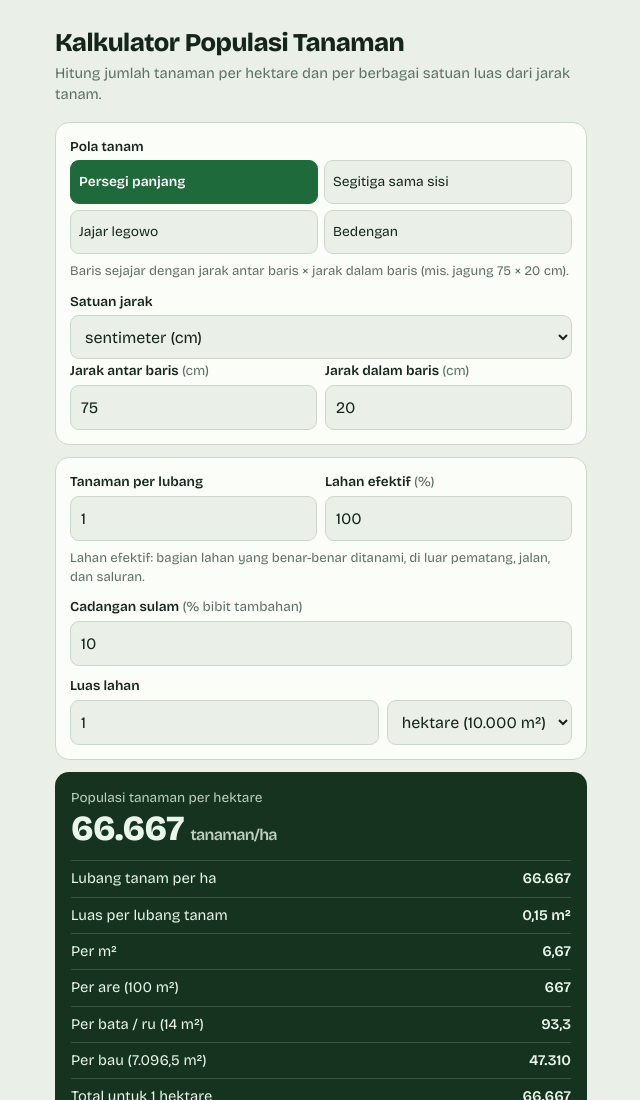
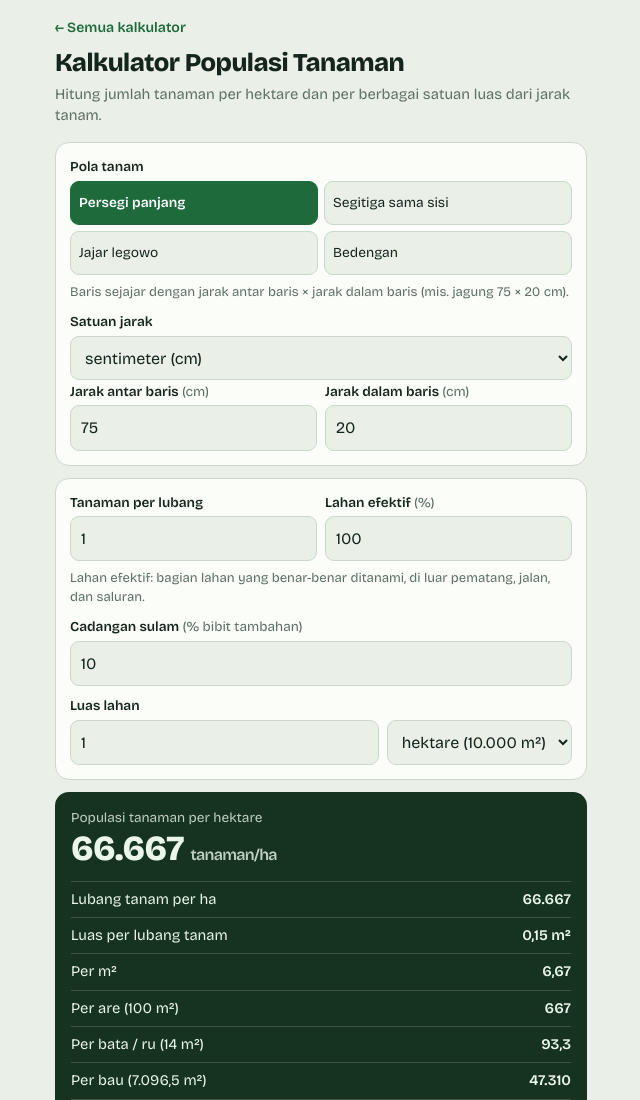
Before and after one commit to meer-sa/Kalkulator-Pertanian, a plain HTML site: page populasi-tanaman/index.html in a window 1280 px wide. Shown: the top 1100 px of the page, without its empty margins (319-959 px from the left). Drawn offline with nearby package versions, Linux system fonts and the light colour scheme.

Commit message:
Update index.html

```diff
--- a/populasi-tanaman/index.html
+++ b/populasi-tanaman/index.html
@@ -42,10 +42,14 @@ td:last-child{text-align:right;font-weight:600;padding-left:12px}
 .err{color:var(--warn);font-size:.9rem;margin:0 0 12px}
 .cp{margin-top:12px;width:100%;font:inherit;font-weight:600;min-height:44px;border-radius:9px;border:1px solid rgba(255,255,255,.35);background:transparent;color:var(--resink);cursor:pointer}
 .steps{font-size:.8rem;opacity:.75;margin-top:10px;word-break:break-word}
+.back{margin:0 0 4px;font-size:.88rem}
+.back a{color:var(--acc);text-decoration:none;font-weight:600}
+.back a:hover{text-decoration:underline}
 </style>
 </head>
 <body>
 <main>
+<p class="back"><a href="../">← Semua kalkulator</a></p>
 <h1>Kalkulator Populasi Tanaman</h1>
 <p class="sub">Hitung jumlah tanaman per hektare dan per berbagai satuan luas dari jarak tanam.</p>
 <noscript><p class="err">Kalkulator ini membutuhkan JavaScript. Aktifkan JavaScript di browser Anda.</p></noscript>
```
